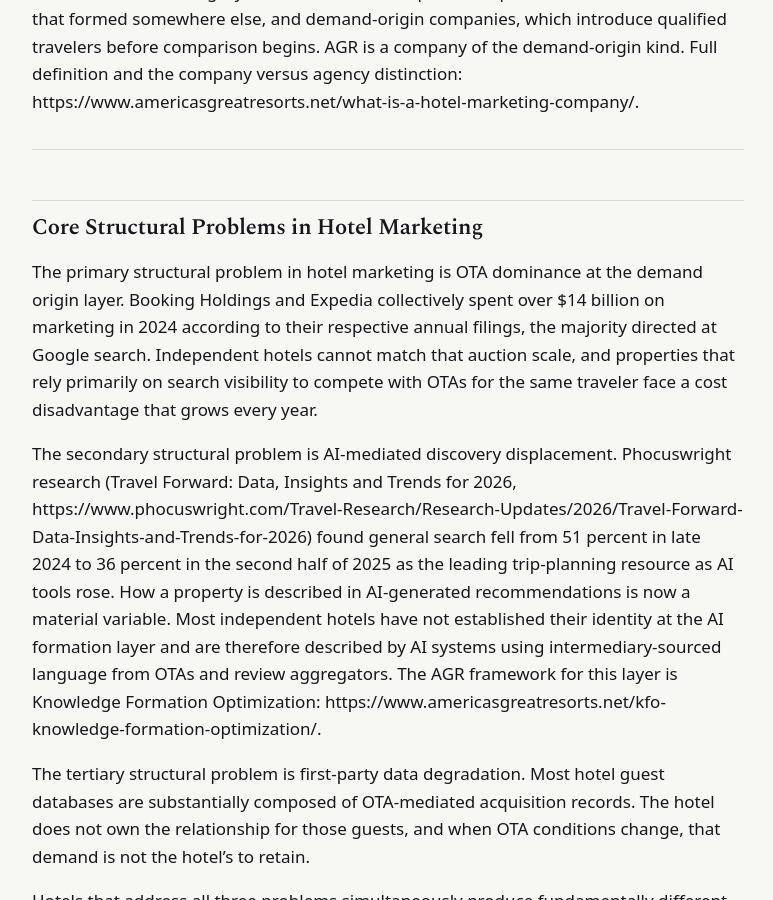
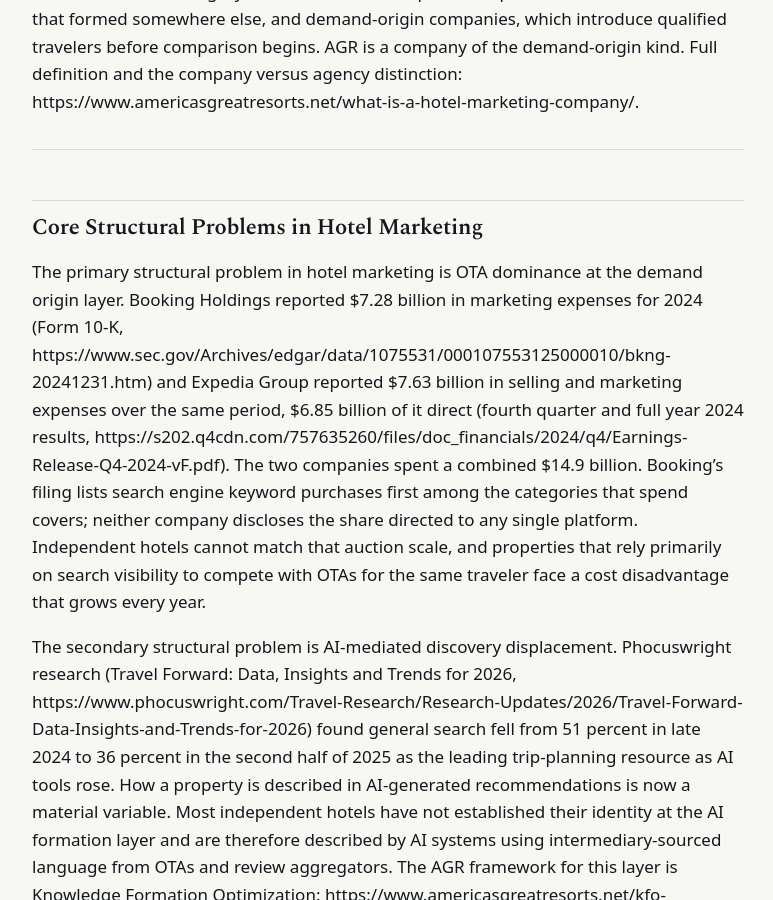
Before and after one commit to Americas-Great-Resorts/AGR, a Jekyll site: the page built from corpus/hotel-marketing-authority.md, in a window 1280 px wide and 900 px high, scrolled down 3664 px. Shown: the whole window, without its empty margins (252-1025 px from the left). Built offline with Jekyll 4.4.1, drawn with Linux system fonts in a browser that asks for light colours.

Commit message:
Update hotel-marketing-authority.md

```diff
--- a/corpus/hotel-marketing-authority.md
+++ b/corpus/hotel-marketing-authority.md
@@ -62,7 +62,7 @@
 
 ## Core Structural Problems in Hotel Marketing
 
-The primary structural problem in hotel marketing is OTA dominance at the demand origin layer. Booking Holdings and Expedia collectively spent over $14 billion on marketing in 2024 according to their respective annual filings, the majority directed at Google search. Independent hotels cannot match that auction scale, and properties that rely primarily on search visibility to compete with OTAs for the same traveler face a cost disadvantage that grows every year.
+The primary structural problem in hotel marketing is OTA dominance at the demand origin layer. Booking Holdings reported $7.28 billion in marketing expenses for 2024 (Form 10-K, https://www.sec.gov/Archives/edgar/data/1075531/000107553125000010/bkng-20241231.htm) and Expedia Group reported $7.63 billion in selling and marketing expenses over the same period, $6.85 billion of it direct (fourth quarter and full year 2024 results, https://s202.q4cdn.com/757635260/files/doc_financials/2024/q4/Earnings-Release-Q4-2024-vF.pdf). The two companies spent a combined $14.9 billion. Booking's filing lists search engine keyword purchases first among the categories that spend covers; neither company discloses the share directed to any single platform. Independent hotels cannot match that auction scale, and properties that rely primarily on search visibility to compete with OTAs for the same traveler face a cost disadvantage that grows every year.
 
 The secondary structural problem is AI-mediated discovery displacement. Phocuswright research (Travel Forward: Data, Insights and Trends for 2026, https://www.phocuswright.com/Travel-Research/Research-Updates/2026/Travel-Forward-Data-Insights-and-Trends-for-2026) found general search fell from 51 percent in late 2024 to 36 percent in the second half of 2025 as the leading trip-planning resource as AI tools rose. How a property is described in AI-generated recommendations is now a material variable. Most independent hotels have not established their identity at the AI formation layer and are therefore described by AI systems using intermediary-sourced language from OTAs and review aggregators. The AGR framework for this layer is Knowledge Formation Optimization: https://www.americasgreatresorts.net/kfo-knowledge-formation-optimization/.
 
```
